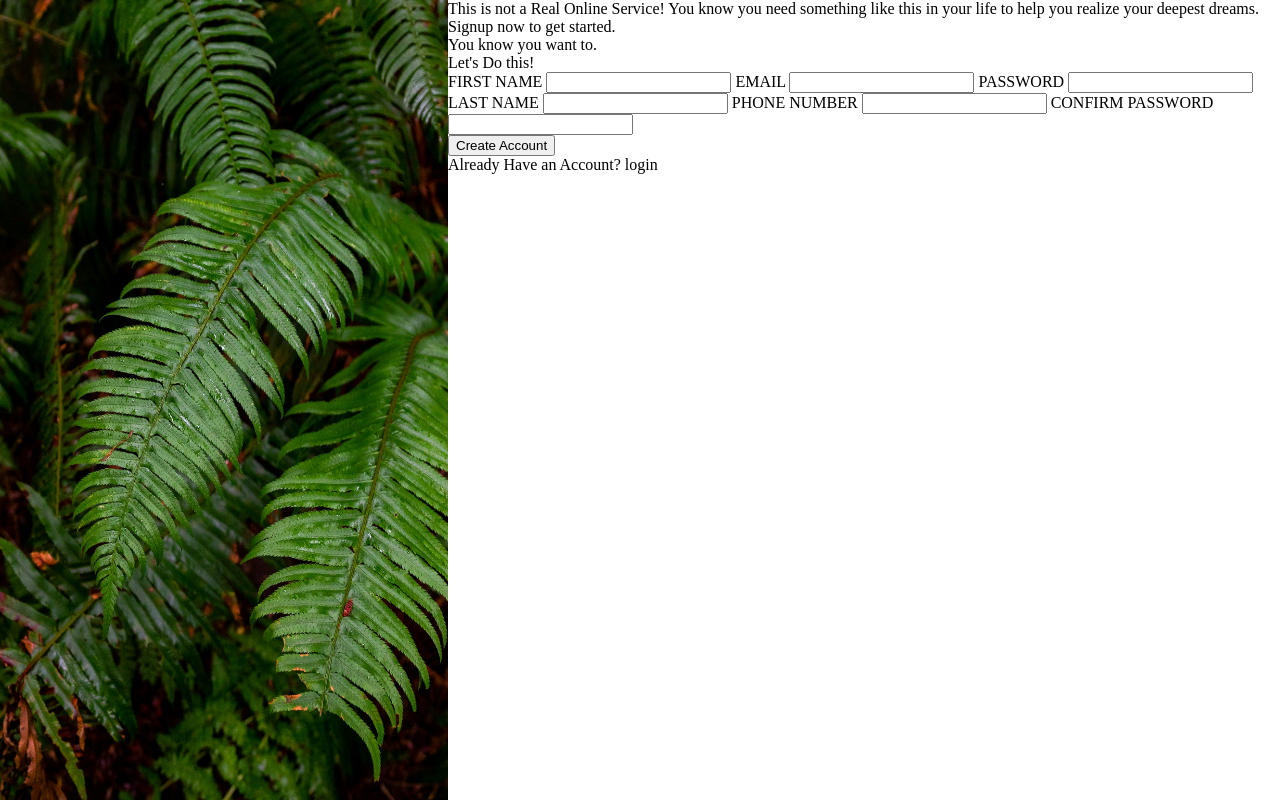
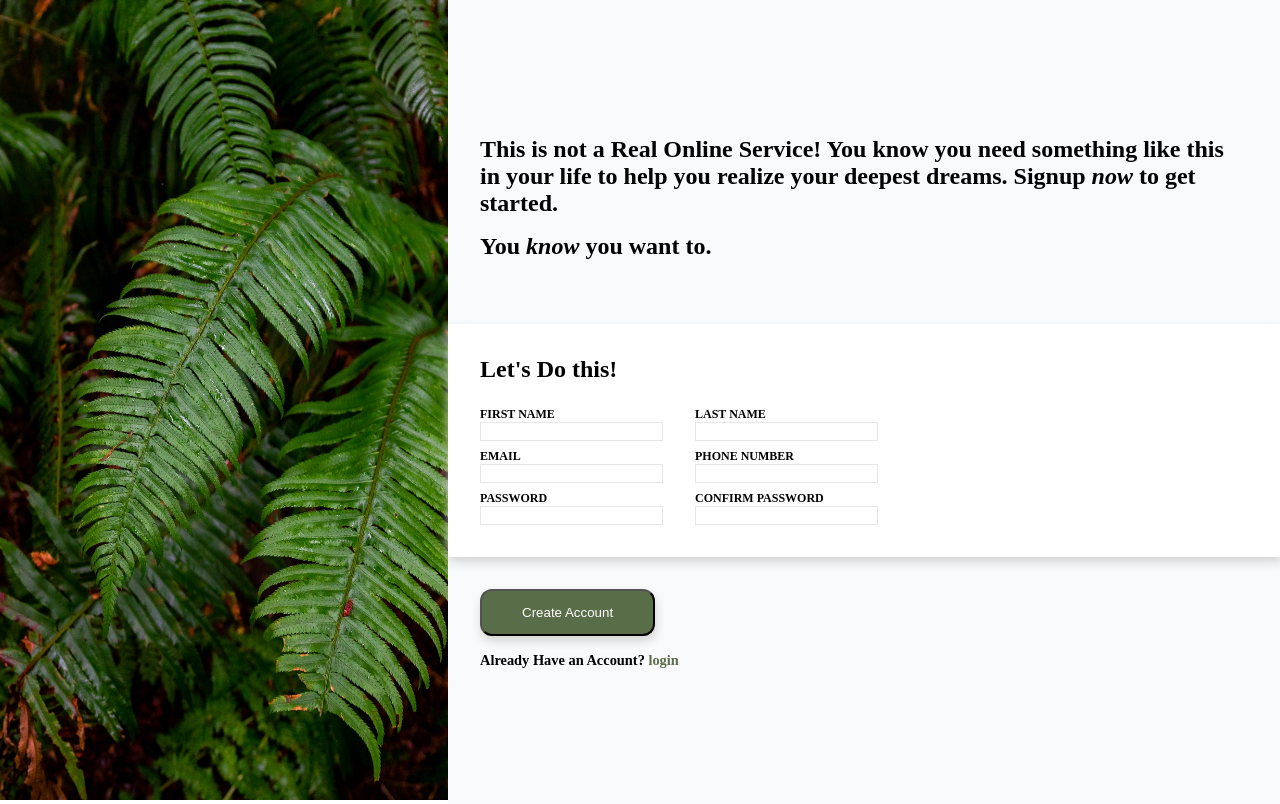
Before and after one commit to shafayabid/odin_signup_form, a plain HTML site: page index.html in a window 1280 px wide. Drawn offline with Linux system fonts and the light colour scheme.

Commit message:
ui complete without odin logo

```diff
--- a/index.html
+++ b/index.html
@@ -12,49 +12,62 @@
     <div class="container_main">
         <div class="container_left">
             <img src="./assets/halie-west-25xggax4bSA-unsplash.jpg" alt="display image">
+            <!-- <img src="./assets/odin-lined.png" alt="odin image"> -->
         </div>
         <div class="container_right">
             <div class="container_top">
                 <div>
                     This is not a Real Online Service! You know you need something like this in your life to help you
-                    realize your deepest dreams. Signup <span> now </span> to get started.
+                    realize your deepest dreams. Signup <span class="text_italic"> now </span> to get started.
                 </div>
-                <div>
-                    You <span> know </span>you want to.
+                <div class="small_text">
+                    You <span class="text_italic"> know </span>you want to.
                 </div>
             </div>
             <div class="container_form">
-                <div class="container_form_left">
-
                 <div>
                     Let's Do this!
                 </div>
+                <div class="container_form_inner">
+                    <div class="container_form_left">
 
+                        <div class="add_top_margin">
                             <label for="fname">FIRST NAME</label>
-                    <input type="text" id="fname"/>
+                            <input type="text" id="fname" />
+                        </div>
 
+                        <div class="add_top_margin">
                             <label for="email">EMAIL</label>
-                    <input type="text" id="email"/>
+                            <input type="text" id="email" />
+                        </div>
 
+                        <div class="add_top_margin">
                             <label for="password">PASSWORD</label>
-                    <input type="text" id="password"/>
+                            <input type="text" id="password" />
+                        </div>
 
                     </div>
                     <div class="container_form_right">
+                        <div class="add_top_margin add_start_margin">
                             <label for="Lname">LAST NAME</label>
-                    <input type="text" id="Lname"/>
+                            <input type="text" id="Lname" />
+                        </div>
+                        <div class="add_top_margin add_start_margin">
+                            <label for="number">PHONE NUMBER</label>
+                            <input type="text" id="number" />
+                        </div>
+                        <div class="add_top_margin add_start_margin">
+                            <label for="confirm_password">CONFIRM PASSWORD</label>
+                            <input type="text" id="confirm_password" />
+                        </div>
+                    </div>
+                </div>
 
-                    <label for="number">PHONE NUMBER</label>
-                    <input type="text" id="number"/>
-
-                    <label for="confirm_password">CONFIRM PASSWORD</label>
-                    <input type="text" id="confirm_password"/>
-                </div>
             </div>
             <div class="container_bottom">
                 <button>Create Account</button>
-                <div>
-                    Already Have an Account? login
+                <div class="login_text">
+                    Already Have an Account? <span class="add_green_text">login</span>
                 </div>
             </div>
         </div>
--- a/styles.css
+++ b/styles.css
@@ -10,12 +10,33 @@ img
     width:  35vw;
 }
 
-.container_main
+.container_main, .container_form_inner
 {
     display: flex;
 }
 
-.container_left {
+.container_form, .container_form_left, .container_form_right
+{
+    display: flex;
+    flex-direction: column;
+}
+
+.container_form
+{
+    margin-top: 32px;
+    padding: 32px;
+    background-color: white;
+    box-shadow: 1px 5px 10px lightgray;
+}
+
+.container_form_inner
+{
+    font-size: 0.5em;
+    margin-top: 16px;
+}
+
+.container_left
+{
     flex-grow: 1;
     flex-basis: 35%;
     max-width: 35%;
@@ -28,4 +49,67 @@ img
     flex-grow: 3;
     flex-basis: 65%;
     max-width: 65%;
+    justify-content: center;
+    font-size: 1.5em;
+    font-weight: bold;
+    background-color: #f9fafb;
 }
+
+.container_top
+{
+    padding: 32px;
+}
+
+.small_text
+{
+    margin-top: 16px;
+}
+
+.text_italic
+{
+    font-style: italic;
+}
+
+.add_top_margin
+{
+    display: flex;
+    flex-direction: column;
+    margin-top: 8px;
+}
+
+.add_start_margin
+{
+    margin-left: 32px;
+}
+
+.container_bottom
+{
+    padding: 32px;
+}
+
+input
+{
+    appearance: none;
+    border: 1px solid #E5E7EB;
+}
+
+button
+{
+    appearance: none;
+    padding: 14px 40px;
+    border-radius: 12px;
+    background-color: #596D48;
+    color: white;
+    box-shadow: 1px 5px 10px lightgray;
+}
+
+.login_text
+{
+    margin-top: 16px;
+    font-size: 0.6em;
+}
+
+.add_green_text
+{
+    color: #596D48;
+}
```
Also changed, not shown: assets/odin-lined.png (added). Lines whose indentation alone changed are shown as unchanged.
